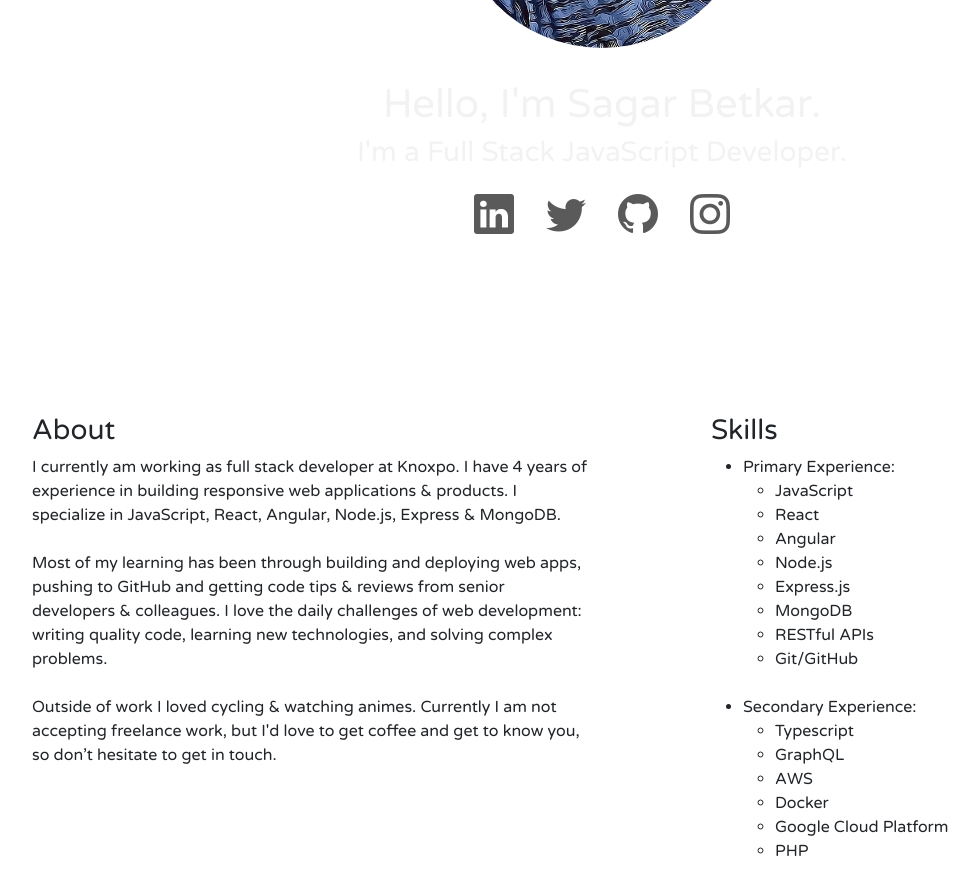
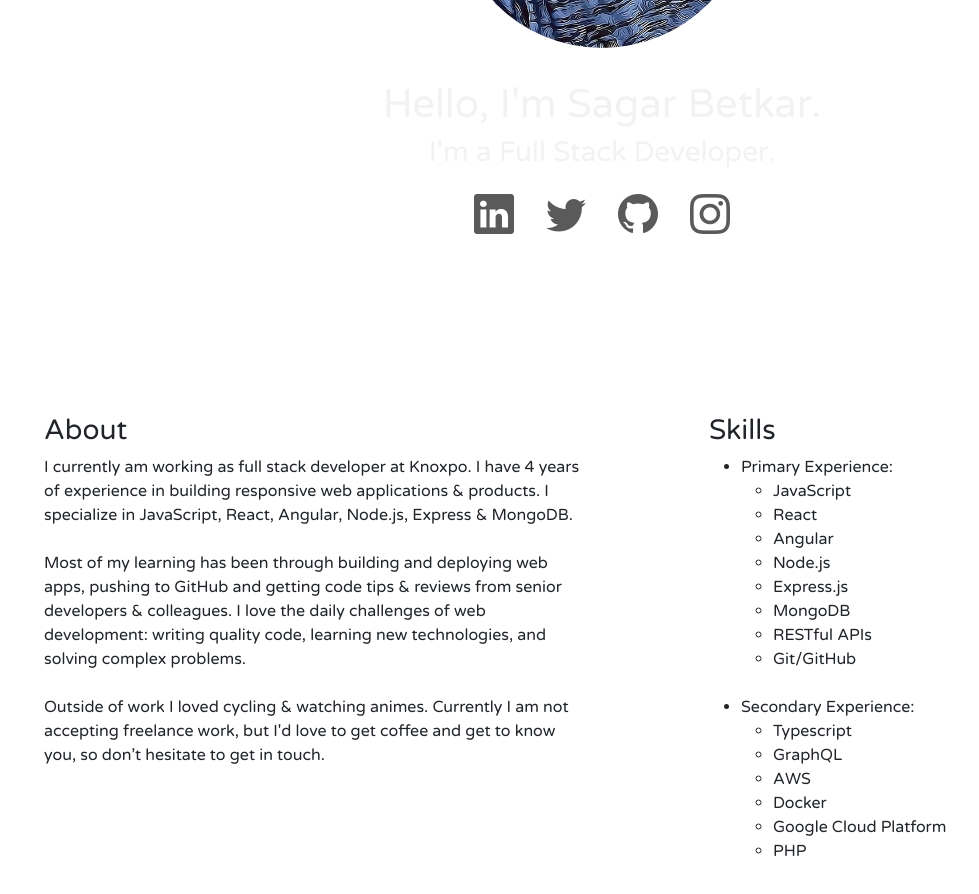
Before and after one commit to sagarbetkar/resume_v2, a Next.js app: page / in a window 1280 px wide. Shown: the part 380-1274 px from the top of the page, without its empty margins (38-1017 px from the left). Built offline with nearby package versions, Linux system fonts and the light colour scheme.

Commit message:
Few UI fixes

```diff
--- a/components/About.js
+++ b/components/About.js
@@ -4,6 +4,7 @@ import { Col, Container, Row } from 'react-bootstrap'
 function About() {
     return (
         <Container id="about" style={{padding: "7rem 0"}}>
+            <Container>
                 <Row>
                     <Col md={6}>
                         <h3>About</h3>
@@ -43,6 +44,7 @@ function About() {
                     </Col>
                 </Row>
             </Container>
+        </Container>
     )
 }
 
--- a/components/Profile.js
+++ b/components/Profile.js
@@ -7,7 +7,7 @@ function Profile() {
             <div className="text-center py-5">
                 <Image className="profile-pic img-fluid" src="/profilePic.jpg" alt="Sagar Betkar" roundedCircle  style={{marginTop: "80px"}}/>
                 <h1 style={{color: "#f2f2f2"}}>Hello, I&apos;m Sagar Betkar.</h1>
-                <h3 style={{color: "#f2f2f2"}}>I&apos;m a Full Stack JavaScript Developer.</h3>
+                <h3 style={{color: "#f2f2f2"}}>I&apos;m a Full Stack Developer.</h3>
                 <Nav className="justify-content-center">
                   <Nav.Link href="https://www.linkedin.com/in/sagarbetkar/" target="_blank">
                     <i className="bi bi-linkedin fs-1 social-link"></i>
```
Lines whose indentation alone changed are shown as unchanged.
